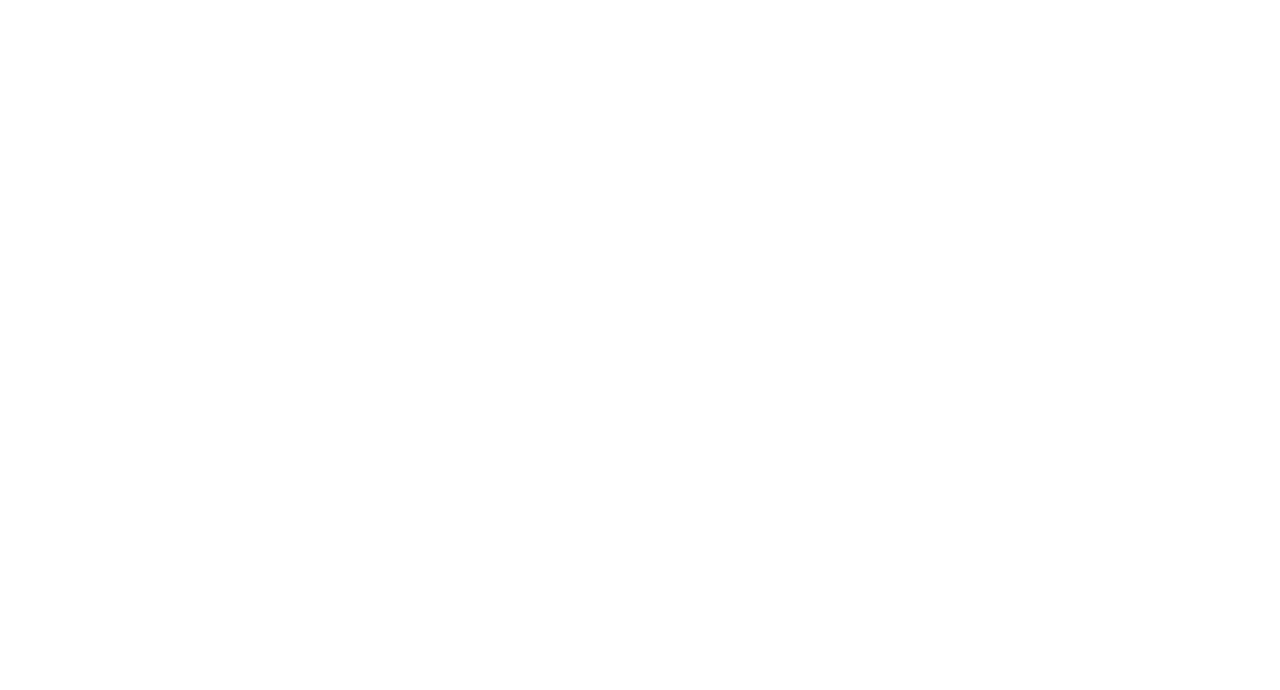
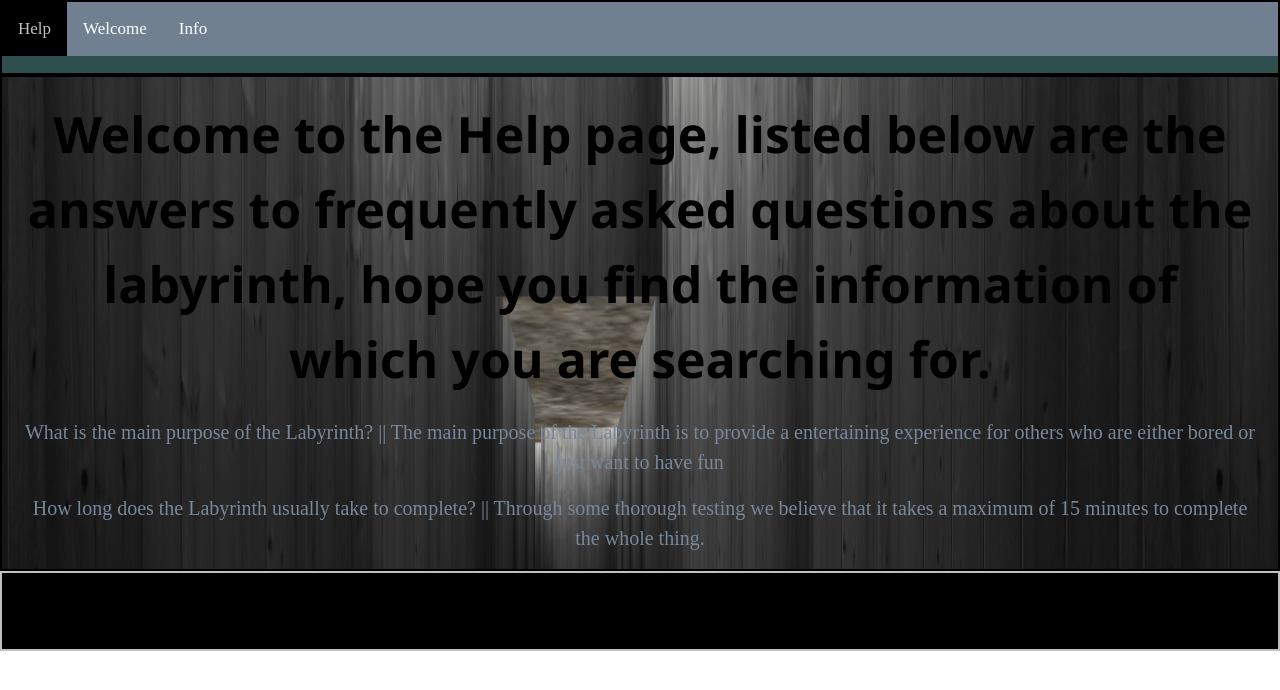
Before and after one commit to jaknowles19/28-WebVR-Jacob-Knowles, a plain HTML site: page help.html in a window 1280 px wide. Drawn offline with nearby package versions, Linux system fonts and the light colour scheme.

Commit message:
starting construction of the help and info pages and finished the overall layout of the vr

```diff
--- a/help.html
+++ b/help.html
@@ -5,10 +5,32 @@
   <meta charset="utf-8">
   <meta name="viewport" content="width=device-width">
   <title>replit</title>
+  <link rel="stylesheet" href="https://www.w3schools.com/w3css/4/w3.css">
   <link href="style.css" rel="stylesheet" type="text/css" />
 </head>
 
 <body>
+  <div class="help-top">
+    <div class="topnav">
+      <a class="active" href="#home">Help</a>
+      <a href="index.html">Welcome</a>
+      <a href="info.html">Info</a>
+    </div>
+  </div>
+
+  <div class="help-body w3-center">
+
+    <h2><b>Welcome to the Help page, listed below are the answers to frequently asked questions about the labyrinth, hope you find the information of which you are searching for.</b></h2>
+
+    <p>What is the main purpose of the Labyrinth? || The main purpose of the Labyrinth is to provide a entertaining experience for others who are either bored or just want to have fun</p>
+    <p>How long does the Labyrinth usually take to complete? || Through some thorough testing we believe that it takes a maximum of 15 minutes to complete the whole thing.</p>
+
+
+  </div>
+
+  <div class="help-bottom">
+
+  </div>
 
   <script src="script.js"></script>
 </body>
--- a/style.css
+++ b/style.css
@@ -5,18 +5,6 @@ html {
 
 body {
   font-family: serif;
-}
-
-h1 {
-  font-size: 80px;
-  color: silver;
-  margin: 18px;
-}
-
-h3 {
-  color: silver;
-  font-size: 50px;
-  margin: 20px
 }
 
 .landing-top {
@@ -76,8 +64,56 @@ h3 {
    border: 2px solid black
  }
 
+  .landing-body h1 {
+    font-size: 80px;
+    color: darkslategray;
+    margin: 18px;
+  }
+
+  .landing-body h4 {
+    color: silver;
+    font-size: 50px;
+    margin: 20px
+  }
+
+  .landing-body p {
+    font-size: 30px;
+    color: lightslategray;
+    margin: 16px;
+  }
+
  .landing-bottom {
    background-color: black;
    height: 80px;
    border: 2px solid silver;
  }
+
+  .help-top {
+    background-color: darkslategray;
+    height: 75px;
+    border: 2px solid black;
+  }
+
+  .help-body {
+     background-image: url("maze-entrance.png");
+     height: auto;
+     border: 2px solid black
+   }
+
+  .help-body h2 {
+    font-size: 50px;
+    color: black;
+    margin: 20px;
+  }
+
+  .help-body p {
+    font-size: 20px;
+    color: lightslategray;
+    margin: 16px;
+  }
+
+   .help-bottom {
+     background-color: black;
+     height: 80px;
+     border: 2px solid silver;
+   }
```
Also changed, not shown: VR.html (+9 -1 lines), index.html (+3 -2 lines), info.html (+17 -0 lines).
